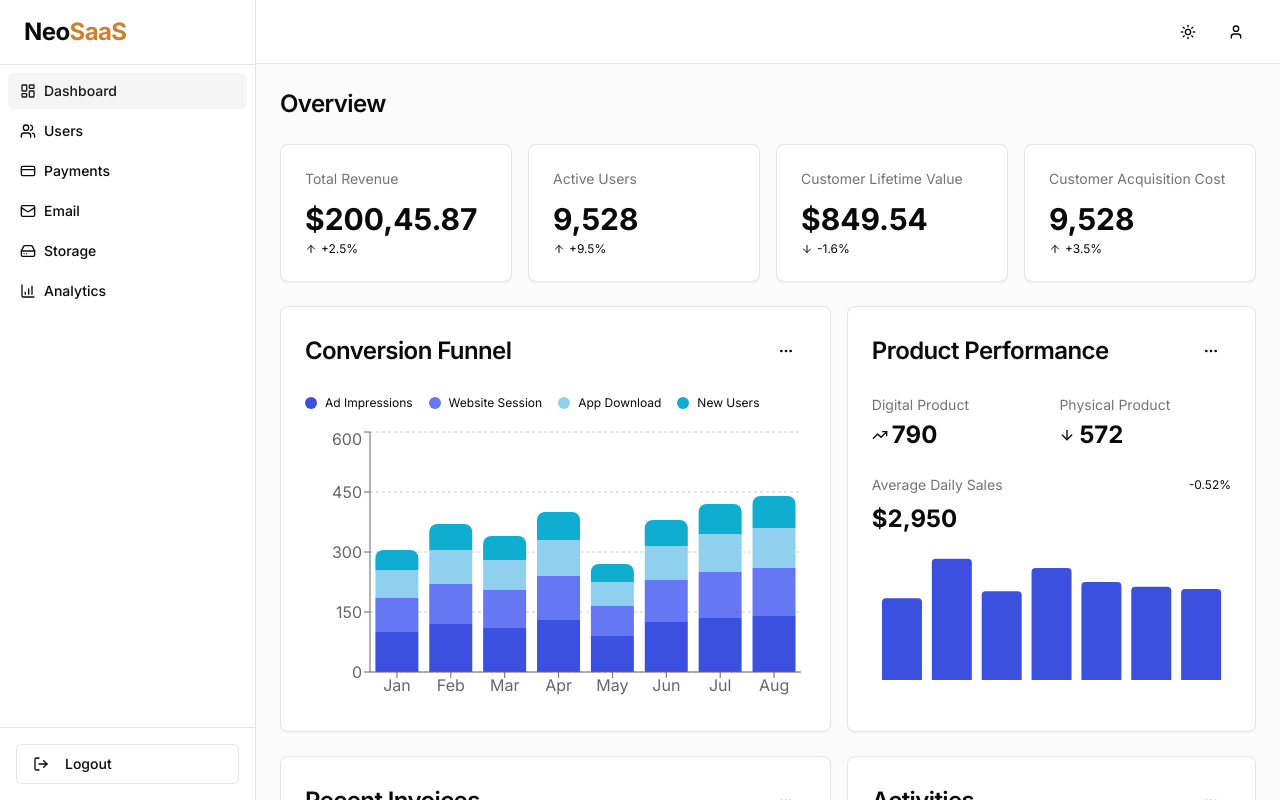
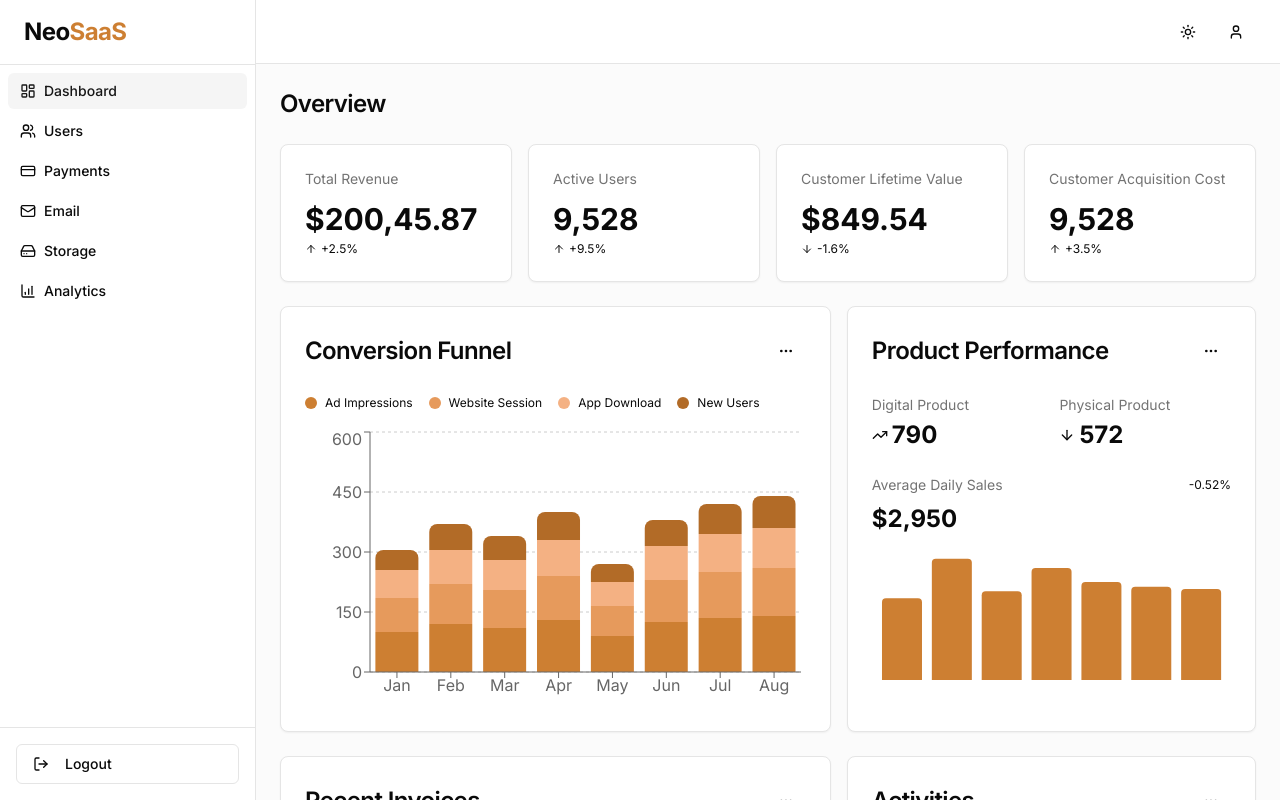
Before and after one commit to neosaastech/neosaas, a Next.js app: page /dashboard in a window 1280 px wide. Shown: the top 800 px of the page. Built offline with nearby package versions, Linux system fonts and the light colour scheme.

Commit message:
feat: apply NeoSaaS branding colors to dashboard
Replace generic blue colors with NeoSaaS brand colors for consistency.

#VERCEL_SKIP

Co-authored-by: Charles Vandendriessche <17944080+charlesvdd@users.noreply.github.com>

```diff
--- a/app/dashboard/page.tsx
+++ b/app/dashboard/page.tsx
@@ -142,19 +142,19 @@ export default function DashboardPage() {
           <CardContent>
             <div className="flex gap-4 mb-4 text-xs">
               <div className="flex items-center gap-2">
-                <div className="h-3 w-3 rounded-full bg-[#3C50E0]" />
+                <div className="h-3 w-3 rounded-full bg-[#CD7F32]" />
                 <span>Ad Impressions</span>
               </div>
               <div className="flex items-center gap-2">
-                <div className="h-3 w-3 rounded-full bg-[#6577F3]" />
+                <div className="h-3 w-3 rounded-full bg-[#E69A5C]" />
                 <span>Website Session</span>
               </div>
               <div className="flex items-center gap-2">
-                <div className="h-3 w-3 rounded-full bg-[#8FD0EF]" />
+                <div className="h-3 w-3 rounded-full bg-[#F4B183]" />
                 <span>App Download</span>
               </div>
               <div className="flex items-center gap-2">
-                <div className="h-3 w-3 rounded-full bg-[#0FADCF]" />
+                <div className="h-3 w-3 rounded-full bg-[#B26B27]" />
                 <span>New Users</span>
               </div>
             </div>
@@ -164,10 +164,10 @@ export default function DashboardPage() {
                 <XAxis dataKey="month" />
                 <YAxis />
                 <Tooltip />
-                <Bar dataKey="impressions" stackId="a" fill="#3C50E0" radius={[0, 0, 0, 0]} />
-                <Bar dataKey="sessions" stackId="a" fill="#6577F3" radius={[0, 0, 0, 0]} />
-                <Bar dataKey="downloads" stackId="a" fill="#8FD0EF" radius={[0, 0, 0, 0]} />
-                <Bar dataKey="users" stackId="a" fill="#0FADCF" radius={[8, 8, 0, 0]} />
+                <Bar dataKey="impressions" stackId="a" fill="#CD7F32" radius={[0, 0, 0, 0]} />
+                <Bar dataKey="sessions" stackId="a" fill="#E69A5C" radius={[0, 0, 0, 0]} />
+                <Bar dataKey="downloads" stackId="a" fill="#F4B183" radius={[0, 0, 0, 0]} />
+                <Bar dataKey="users" stackId="a" fill="#B26B27" radius={[8, 8, 0, 0]} />
               </BarChart>
             </ResponsiveContainer>
           </CardContent>
@@ -208,7 +208,7 @@ export default function DashboardPage() {
             </div>
             <ResponsiveContainer width="100%" height={150}>
               <BarChart data={dailySalesData}>
-                <Bar dataKey="sales" fill="#3C50E0" radius={[4, 4, 0, 0]} />
+                <Bar dataKey="sales" fill="#CD7F32" radius={[4, 4, 0, 0]} />
               </BarChart>
             </ResponsiveContainer>
           </CardContent>
--- a/app/globals.css
+++ b/app/globals.css
@@ -24,6 +24,12 @@
     --input: 0 0% 89.8%;
     --ring: 25 60% 50%;
     --radius: 0.5rem;
+    /* Added NeoSaaS brand chart colors */
+    --chart-1: 25 60% 50%;
+    --chart-2: 25 70% 65%;
+    --chart-3: 25 80% 73%;
+    --chart-4: 25 50% 42%;
+    --chart-5: 25 40% 35%;
   }
 
   .dark {
@@ -46,6 +52,12 @@
     --border: 0 0% 14.9%;
     --input: 0 0% 14.9%;
     --ring: 25 60% 50%;
+    /* Added NeoSaaS brand chart colors for dark mode */
+    --chart-1: 25 60% 50%;
+    --chart-2: 25 70% 65%;
+    --chart-3: 25 80% 73%;
+    --chart-4: 25 50% 42%;
+    --chart-5: 25 40% 35%;
   }
 }
 
```
